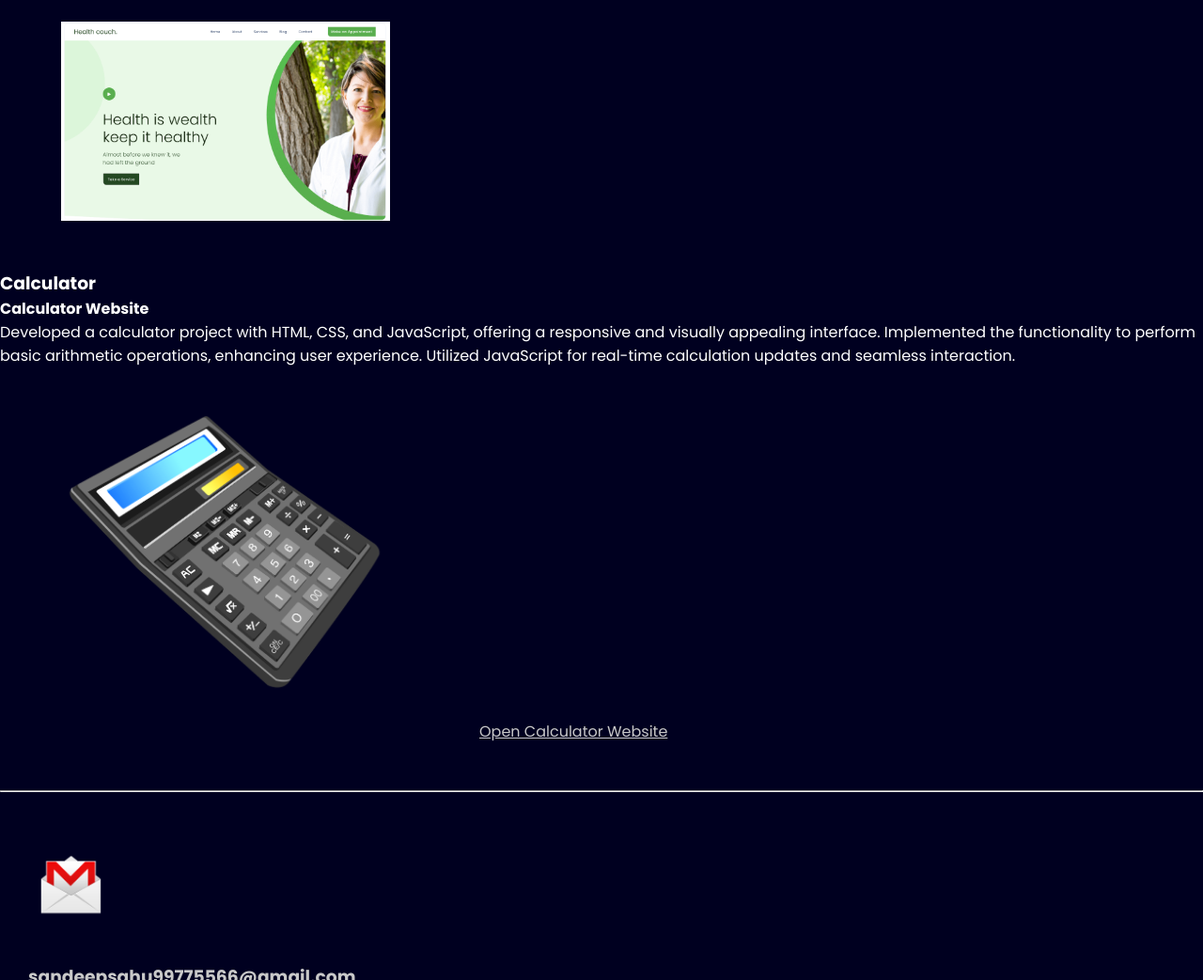
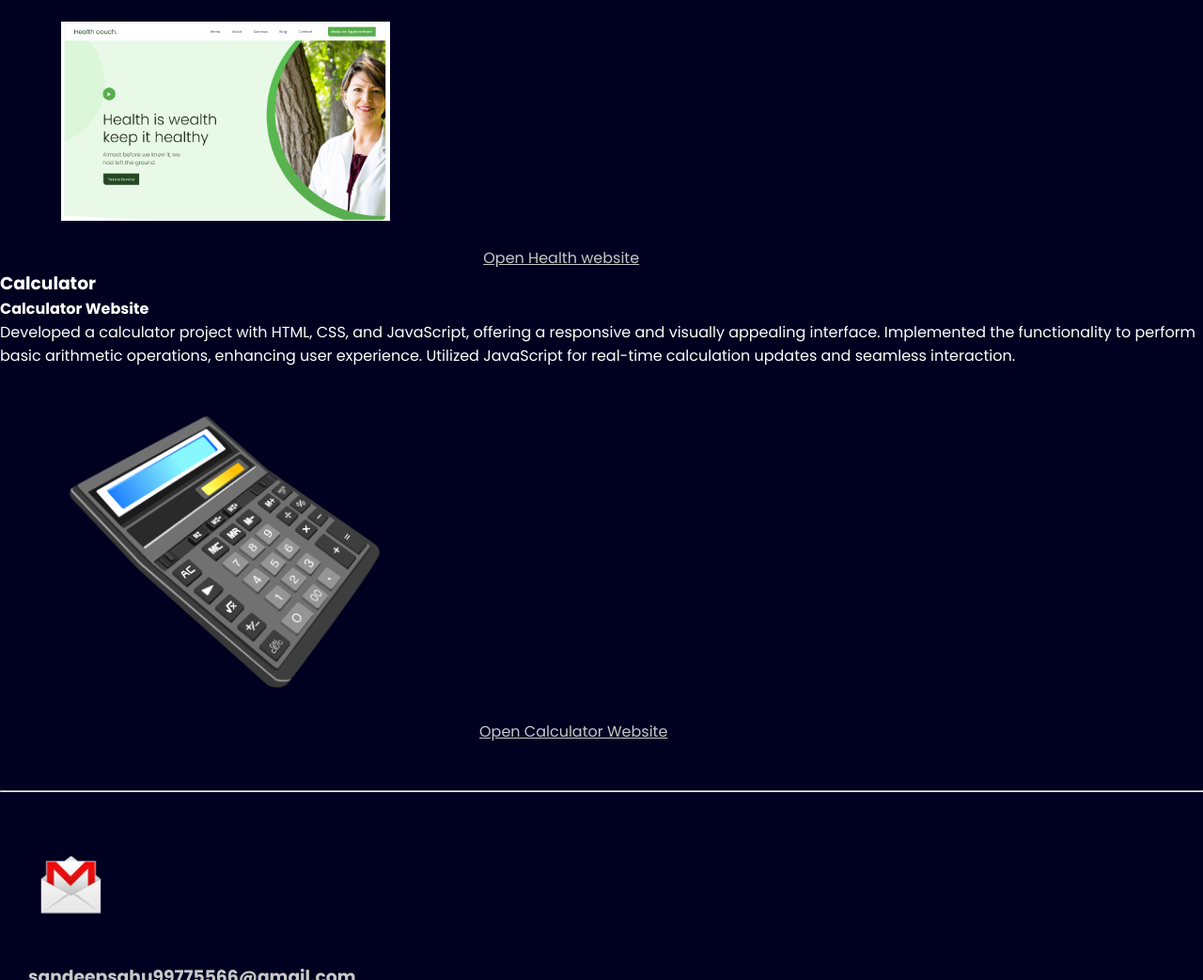
Before and after one commit to SaSandeep2112/SaSandeep2112.github.io, a plain HTML site: page index.html in a window 1280 px wide. Shown: the part 3021-4064 px from the top of the page at 94% size. Drawn offline with nearby package versions, Linux system fonts and the light colour scheme.

Commit message:
Update index.html

```diff
--- a/index.html
+++ b/index.html
@@ -220,6 +220,10 @@
         padding: 20px 30px;
         color:rgb(200, 200, 200);
     }
+    .ma a{
+        padding: 20px 30px;
+        color:rgb(200, 200, 200);
+    }
 
 
 </style>
@@ -358,6 +362,7 @@
 <p>PURSUING THE PATH TOWARDS CULTIVATING A HEALTHY AND BALANCED WAY OF LIVING</p>
 <div class="ma">
     <img src="images/herbal life.png">
+    <a href="https://sasandeep2112.github.io/health.github.io/">Open Health website</a>
 </div>
 <h3>Calculator</h3>
 <span><h4><strong>Calculator Website</strong></h4></span>
```
